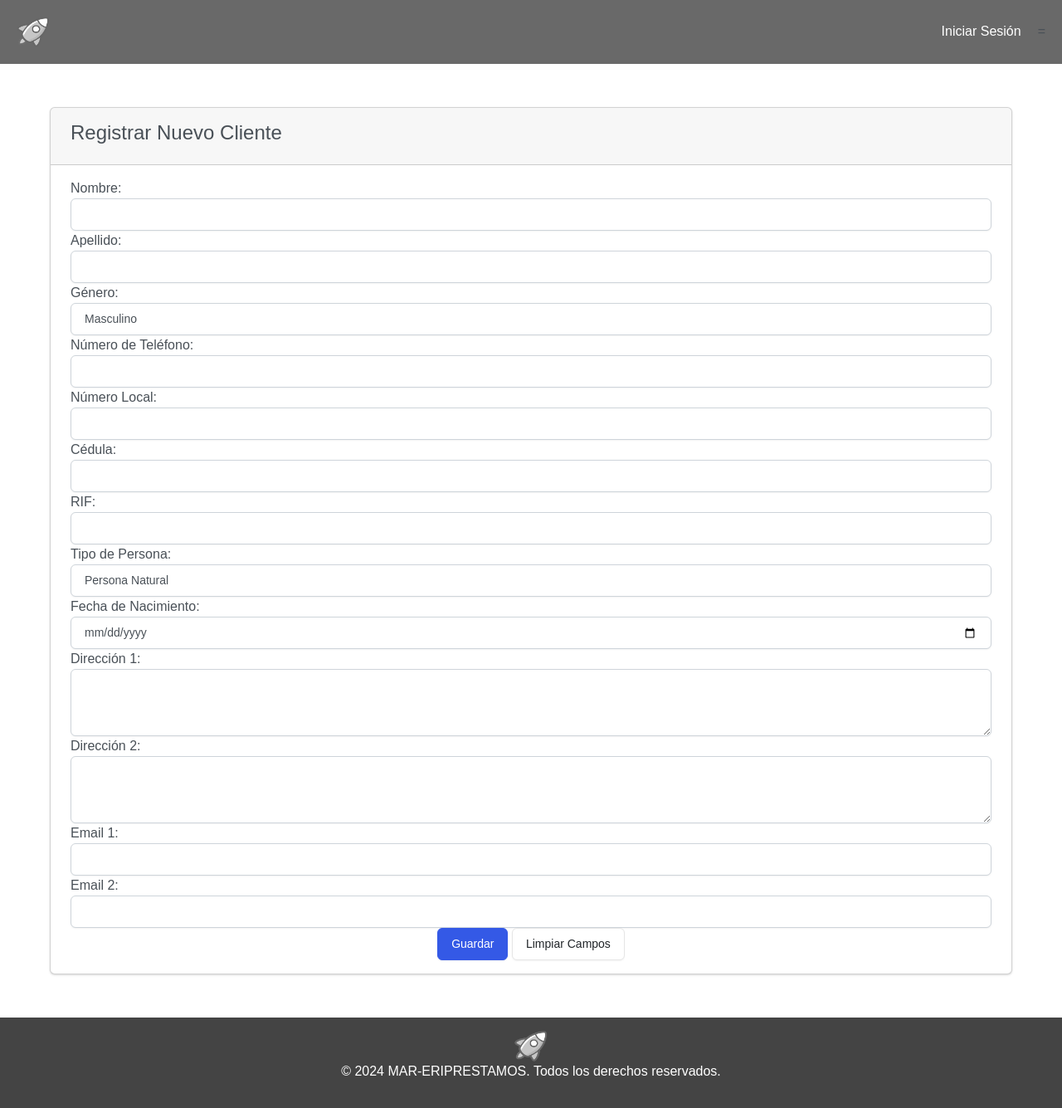
After one commit to Dzherrom/mar-eriprestamos, a Django app: page /cliente/crear in a window 1280 px wide. The commit adds this page. Shown: the whole page at 83% size. Run offline with Django 5.2, Linux system fonts and the light colour scheme; the visitor is signed in with stand-in values (Sample User, id 1).

Commit message:
registro de cliente

```diff
--- a/core/forms.py
+++ b/core/forms.py
@@ -15,13 +15,14 @@ class ClienteForm(forms.ModelForm):
                   'direccion_2','email_1','email_2']
 
     #funcion para validar el rif
+    '''
     def clean_rif(self):
         rif = self.cleaned_data['rif']
         pattern = r'^[J|V|G|E]\d{10}$'
         if not re.match(pattern, rif):
             raise forms.ValidationError('El RIF debe tener el formato J1234567890')
         return rif
-
+    '''
 class PagosForm(forms.ModelForm):
     class Meta:
         model = Pagos
--- a/core/models.py
+++ b/core/models.py
@@ -14,17 +14,18 @@ class Clientes(models.Model):
     GENERO_CHOICES = [
         ('masculino', 'Masculino'),
         ('femenino', 'Femenino'),
+        ('otro', 'Otro')
     ]
 
     nombre = models.CharField(max_length=50)
     apellido = models.CharField(max_length=50)
     genero = models.CharField(max_length=10, choices=GENERO_CHOICES, default='masculino')
-    numero_telefono = models.CharField(max_length=11)
-    numero_local = models.CharField(max_length=11, default=None)
+    numero_telefono = models.CharField(max_length=15)
+    numero_local = models.CharField(max_length=15, default=None)
     cedula = models.CharField(max_length=12)
-    rif = models.CharField(max_length=13, default='V1234567890')
+    rif = models.CharField(max_length=13, default='V1234567890', blank=True, null=True)
     tipo_persona = models.CharField(max_length=10, choices=TIPO_PERSONA_CHOICES, default='natural')
-    fecha_nacimiento = models.DateField(null=True, blank=False)
+    fecha_nacimiento = models.DateField(null=True)
     direccion_1 = models.CharField(max_length=255, default='direccion')  # Mandatory field
     direccion_2 = models.CharField(max_length=255, null=True, blank=True)  # Optional field
     email_1 = models.EmailField(default=None)  # Mandatory field
--- /dev/null
+++ b/core/templates/clientes/cliente_crear.html
@@ -0,0 +1,124 @@
+{% extends "layouts/base.html" %}
+{% load static %}
+{% block content %}
+<div class="container">
+    <div class="card">
+        <div class="card-header">
+            <h4 class="card-title">Registrar Nuevo Cliente</h4>
+        </div>
+        {% if errors %}
+        <div class="alert alert-danger">
+            <strong>Errores:</strong>
+            <ul>
+                {% for field, error_list in errors.items %}
+                    <li>{{ field }}: {{ error_list|join:", " }}</li>
+                {% endfor %}
+            </ul>
+        </div>
+        {% endif %}
+        <div class="card-body">
+            <form method="post" action="{% url 'cliente_crear' %}">
+                {% csrf_token %}  <!-- Token de seguridad para proteger el formulario -->
+
+                <!-- Campo: Nombre -->
+                <div class="form-group">
+                    <label for="id_nombre">Nombre:</label>
+                    <input type="text" name="nombre" id="id_nombre" class="form-control" required>
+                </div>
+
+                <!-- Campo: Apellido -->
+                <div class="form-group">
+                    <label for="id_apellido">Apellido:</label>
+                    <input type="text" name="apellido" id="id_apellido" class="form-control" required>
+                </div>
+
+                <!-- Campo: Género -->
+                <div class="form-group">
+                    <label for="id_genero">Género:</label>
+                    <select name="genero" id="id_genero" class="form-control" required>
+                        <option value="masculino">Masculino</option>
+                        <option value="femenino">Femenino</option>
+                        <option value="otro">Otro</option>
+                    </select>
+                </div>
+
+                <!-- Campo: Número de Teléfono -->
+                <div class="form-group">
+                    <label for="id_numero_telefono">Número de Teléfono:</label>
+                    <input type="text" name="numero_telefono" id="id_numero_telefono" class="form-control" required>
+                </div>
+
+                <!-- Campo: Número Local -->
+                <div class="form-group">
+                    <label for="id_numero_local">Número Local:</label>
+                    <input type="text" name="numero_local" id="id_numero_local" class="form-control">
+                </div>
+
+                <!-- Campo: Cédula -->
+                <div class="form-group">
+                    <label for="id_cedula">Cédula:</label>
+                    <input type="text" name="cedula" id="id_cedula" class="form-control" required>
+                </div>
+
+                <!-- Campo: RIF -->
+                <div class="form-group">
+                    <label for="id_rif">RIF:</label>
+                    <input type="text" name="rif" id="id_rif" class="form-control">
+                </div>
+
+                <!-- Campo: Tipo de Persona -->
+                <div class="form-group">
+                    <label for="id_tipo_persona">Tipo de Persona:</label>
+                    <select name="tipo_persona" id="id_tipo_persona" class="form-control" required>
+                        <option value="natural">Persona Natural</option>
+                        <option value="juridico">Persona Jurídica</option>\
+                        <option value="extranjero">Extranjero</option>
+                    </select>
+                </div>
+
+                <!-- Campo: Fecha de Nacimiento -->
+                <div class="form-group">
+                    <label for="id_fecha_nacimiento">Fecha de Nacimiento:</label>
+                    <input type="date" name="fecha_nacimiento" id="id_fecha_nacimiento" class="form-control" required>
+                </div>
+
+                <!-- Campo: Dirección 1 -->
+                <div class="form-group">
+                    <label for="id_direccion_1">Dirección 1:</label>
+                    <textarea name="direccion_1" id="id_direccion_1" class="form-control" rows="3" required></textarea>
+                </div>
+
+                <!-- Campo: Dirección 2 -->
+                <div class="form-group">
+                    <label for="id_direccion_2">Dirección 2:</label>
+                    <textarea name="direccion_2" id="id_direccion_2" class="form-control" rows="3"></textarea>
+                </div>
+
+            <!-- Campo: Email 1 -->
+            <div class="form-group">
+                <label for="id_email_1">Email 1:</label>
+                <input type="email" name="email_1" id="id_email_1" class="form-control" required>
+            </div>
+
+            <!-- Campo: Email 2 -->
+            <div class="form-group">
+                <label for="id_email_2">Email 2:</label>
+                <input type="email" name="email_2" id="id_email_2" class="form-control">
+            </div>
+
+            <!-- Botones de Acción -->
+            <div class="form-group text-center">
+                <!-- Botón de Guardar -->
+                <button type="submit" class="btn btn-primary">
+                    <i class="fas fa-save"></i> Guardar
+                </button>
+
+                <!-- Botón de Limpiar Campos -->
+                <button type="reset" class="btn btn-secondary">
+                    <i class="fas fa-eraser"></i> Limpiar Campos
+                </button>
+            </div>
+        </form>
+    </div>
+</div>
+{% endblock content %}
--- a/core/templates/clientes/clientes_detalles.html
+++ b/core/templates/clientes/clientes_detalles.html
@@ -212,7 +212,7 @@
     </div>
 </div>
 <script>
-// grafico de prestmaos del cliente
+    // grafico de prestmaos del cliente
 document.addEventListener('DOMContentLoaded', () => {
     const prestamoSelect = document.getElementById('prestamo-select');
     const graficoTotalPagado = document.getElementById('grafico-total-pagado');
@@ -442,5 +442,5 @@ document.addEventListener('DOMContentLoaded', () => {
     generarBotonesPaginacion();
     mostrarPagina(1);
 });
-    </script>
+</script>
 {% endblock content %}
--- a/core/templates/layouts/base.html
+++ b/core/templates/layouts/base.html
@@ -24,6 +24,7 @@
                 {% if user_is_authenticated %}
                 <li><a href="{% url 'prestamos' %}">Préstamos</a></li>
                 <li><a href="{% url 'clientes' %}">Clientes</a></li>
+                <li><a href="{% url 'pagos' %}">Pagos</a></li>
             </ul>
             <ul class="logout-container">
                 <li>
--- /dev/null
+++ b/core/templates/pagos/pagos.html
@@ -0,0 +1,5 @@
+{% extends "layouts/base.html" %}
+{% load static %}
+{% block content %}
+pagos
+{% endblock content %}
--- a/core/urls.py
+++ b/core/urls.py
@@ -11,6 +11,11 @@ urlpatterns = [
     #clientes
     path('clientes/', views.clientes, name='clientes'),
     path('cliente/<int:cliente_id>', views.cliente_detalles, name='cliente_detalles'),
+    path('cliente/crear', views.cliente_crear, name='cliente_crear'),
+
     path('login/', auth_views.LoginView.as_view(), name='login'),
     path('logout/', auth_views.LogoutView.as_view(), name='logout'),
+
+    #pagos
+    path('pagos/', views.pagos, name='pagos'),
 ]
--- a/core/views.py
+++ b/core/views.py
@@ -20,17 +20,40 @@ def home(request):
 @login_required
 def clientes(request):
     if request.method == 'GET':
-        cliente = Clientes.objects.all()
+        clientes = Clientes.objects.all()
         pagos = Pagos.objects.filter(cliente=1)
         prestamos_activos = Prestamos.objects.filter(cliente=1, fecha_pago__isnull=True)
         form = ClienteForm()
-        context = {'cliente': cliente,
-                'clientes_lista': cliente,
+        context = {'clientes': clientes,
+                'clientes_lista': clientes,
                 'pagos': pagos,
                 'prestamos_activos': prestamos_activos,
                 'form': form,
                 'user_is_authenticated': request.user.is_authenticated}
-        return render(request, 'clientes/clientes_detalles.html', context)
+        return render(request, 'clientes/clientes.html', context)
+
+@login_required
+def cliente_crear(request):
+    if request.method == 'POST':
+        form = ClienteForm(request.POST)
+        if form.is_valid():
+            form.save()  # Guarda el cliente en la base de datos
+            return redirect('clientes')  # Redirige a la lista de clientes
+        else:
+            # Si el formulario no es válido, se pasa el formulario con errores al contexto
+            context = {
+                'form': form,
+                'errors': form.errors,  # Incluye los errores del formulario
+            }
+            return render(request, 'clientes/cliente_crear.html', context)
+    else:
+        form = ClienteForm()
+
+    context = {
+        'form': form,
+    }
+    return render(request, 'clientes/cliente_crear.html', context)
+
 
 def prestamo_detalles_api(request, id):
     prestamo = get_object_or_404(Prestamos, id=id)
@@ -44,7 +67,8 @@ def prestamo_detalles_api(request, id):
 def cliente_detalles(request, cliente_id):
     if request.method == 'GET':
         clientes = Clientes.objects.all()
-        cliente = get_object_or_404(Clientes, pk=cliente_id)
+        cliente = Clientes.objects.get(id=cliente_id)
+        print(cliente.nombre, cliente.apellido, cliente.cedula)
         prestamos = cliente.prestamos_set.all()
         pagos = Pagos.objects.filter(cliente=cliente)
         ultimo_pago = pagos.first()
@@ -164,6 +188,10 @@ def prestamos(request):
                     'user_is_authenticated': request.user.is_authenticated}
         return render(request, 'prestamos/prestamos.html', context)
 
+@login_required
+def pagos(request):
+    return render(request, 'Pagos/pagos.html')
+
 def login(request):
     return render(request, 'signin.html')
 
--- a/meprestamos/settings.py
+++ b/meprestamos/settings.py
@@ -122,6 +122,9 @@ USE_TZ = True
 # https://docs.djangoproject.com/en/5.1/howto/static-files/
 
 STATIC_URL = '/static/'
+STATICFILES_DIRS = [
+    os.path.join(BASE_DIR, 'core/static'),
+]
 
 MEDIA_URL = '/media/'
 
```
Also changed, not shown: core/templates/clientes/clientes.html (+41 -38 lines), core/static/js/cliente_detalles.js (added).
